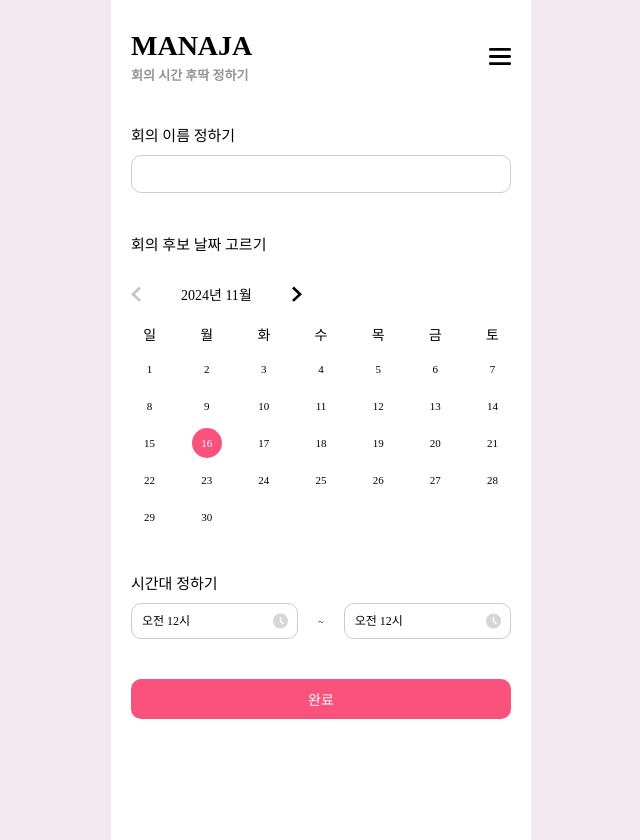
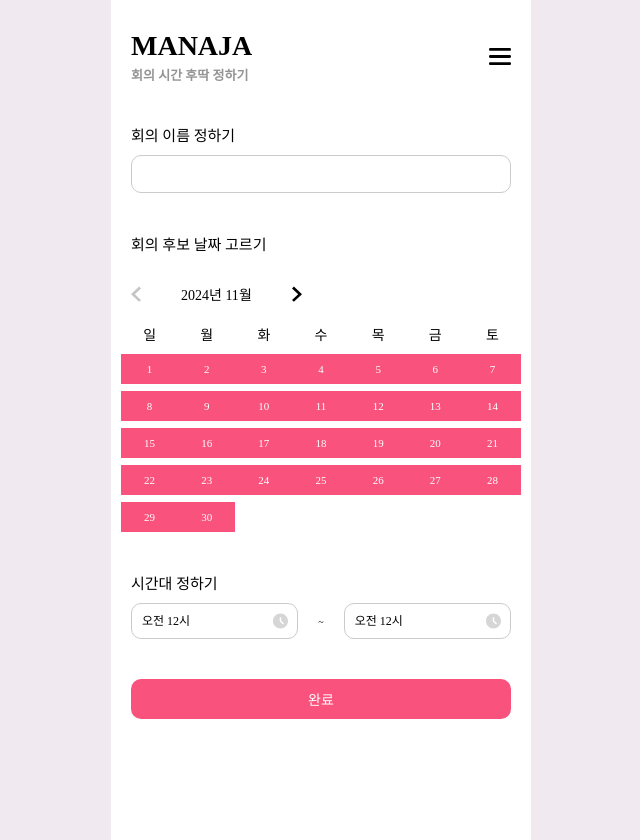
Before and after one commit to kimtaejin3/manaja, a React (Create React App) app: page / in a window 1280 px wide. Shown: the whole page, without its empty margins (319-959 px from the left). Built offline with nearby package versions, Linux system fonts and the light colour scheme.

Commit message:
style: date 셀렉터에서 불필요한 부분들 제거

```diff
--- a/src/components/commons/Calendar.jsx
+++ b/src/components/commons/Calendar.jsx
@@ -13,6 +13,7 @@ const dayes = ["일", "월", "화", "수", "목", "금", "토"];
 
 export default function Calendar() {
   const [date, setDate] = useState(new Date());
+  const [selectedDates, setSelectedDates] = useState([]);
 
   return (
     <div className={styles.container}>
@@ -38,14 +39,8 @@ export default function Calendar() {
         </div>
         <div className={styles.dateWrap}>
           {new Array(getDaysInMonth(date)).fill().map((val, index) => (
-            <div key={index}>
-              <span
-                className={`${styles.date} ${
-                  index === 15 ? styles.selected : ""
-                }`}
-              >
-                {index + 1}
-              </span>
+            <div key={index} className={styles.selected}>
+              <span className={styles.date}>{index + 1}</span>
             </div>
           ))}
         </div>
--- a/src/components/commons/Calendar.module.scss
+++ b/src/components/commons/Calendar.module.scss
@@ -41,23 +41,17 @@
         justify-content: center;
       }
 
+      div.selected {
+        color: white;
+        background-color: $primary;
+      }
+
       .date {
-        width: 3rem;
         height: 3rem;
-        border-radius: 50%;
         display: flex;
         justify-content: center;
         align-items: center;
         font-size: 1.1rem;
-        cursor: pointer;
-
-        position: relative;
-        z-index: 1;
-      }
-
-      .selected {
-        background-color: $primary;
-        color: white;
       }
     }
   }
```
